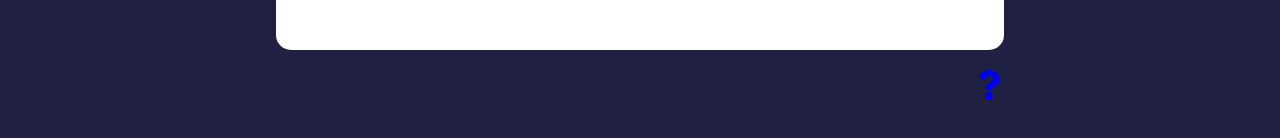
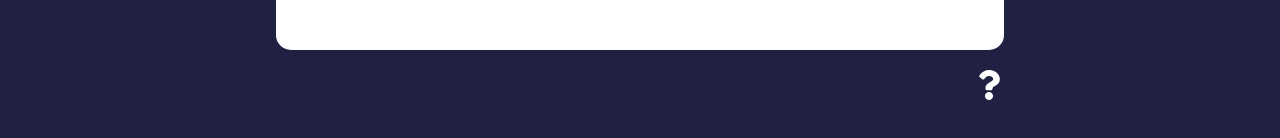
Before and after one commit to GUchechi/G-FeebBack-App, a React (Create React App) app: page /about in a window 1280 px wide. Shown: the part 308-446 px from the top of the page. Built offline with nearby package versions, Linux system fonts and the light colour scheme; data requests are answered from the project's data file.

Commit message:
refactoring

```diff
--- a/src/index.css
+++ b/src/index.css
@@ -194,7 +194,14 @@ input:focus {
 
 /* FIX: Remove position: absolute to keep about icon at the bottom of the
  * document */
+.about-link a {
+  color: #fff;
+  cursor: pointer;
+}
 
+.about-link a:hover {
+  color: #ff6a95;
+}
 
 .about h1 {
   margin-bottom: 20px;
```
